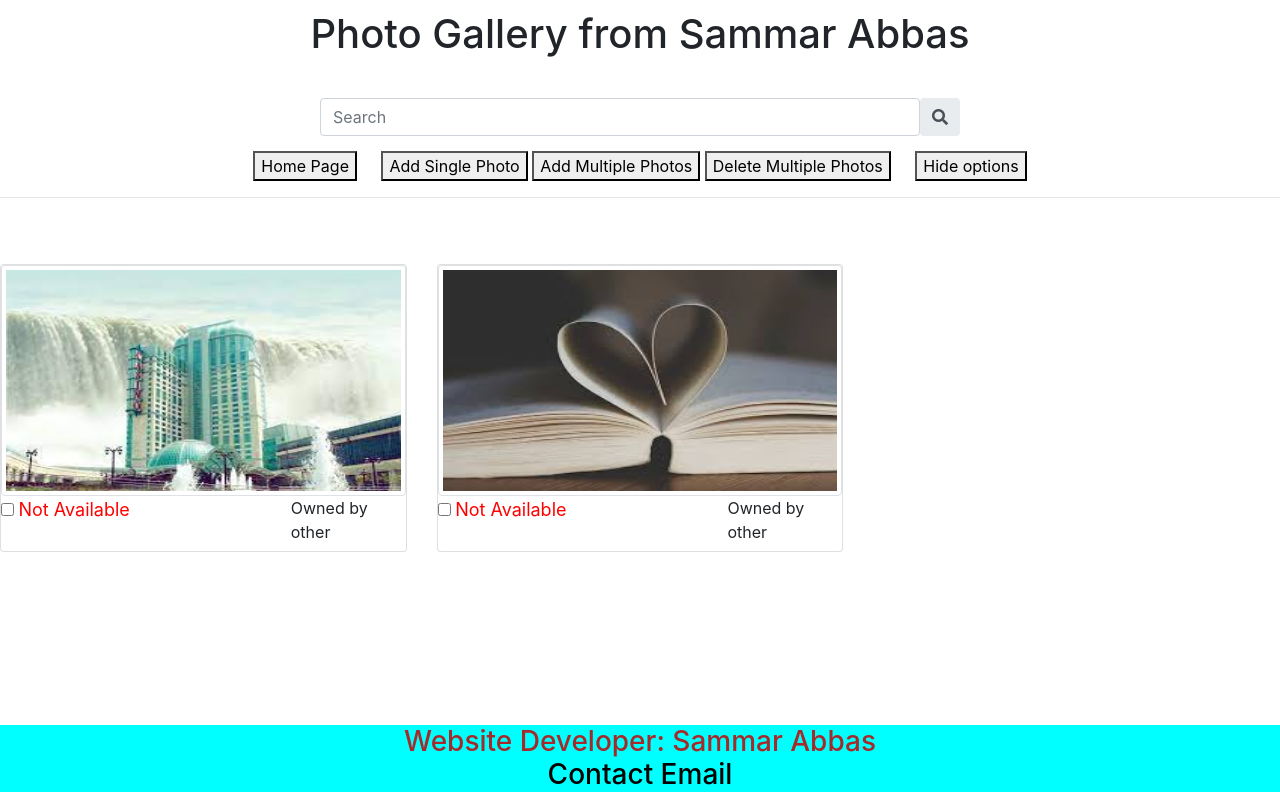
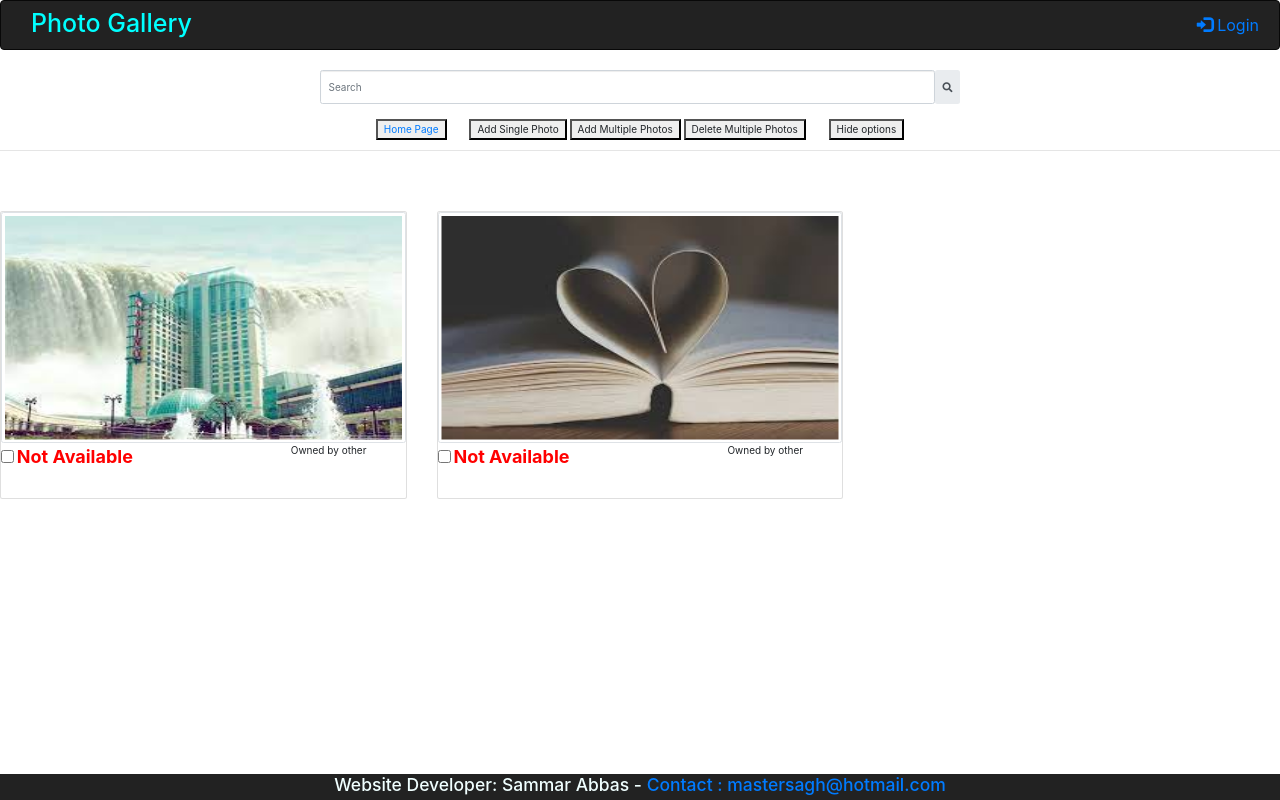
Before and after one commit to 8sagh8/DevInternChallenge, a Django app: page / in a window 1280 px wide. Run offline with Django 3.2, Linux system fonts and the light colour scheme; data comes from the database, SQL or seed files in the repository; both versions use the stored data as it was after the commit; some libraries are stand-ins or nearby versions.

Commit message:
update: Login and Logout

```diff
--- a/pictureApp/templates/pictureApp/sample.html
+++ b/pictureApp/templates/pictureApp/sample.html
@@ -1,20 +1,70 @@
 <!DOCTYPE html>
 <html>
     <head>
-        <meta charset="utf-8" />
+        <meta charset="utf-8">
         <meta http-equiv="X-UA-Compatible" content="IE=edge" />
         <meta name="viewport" content="width=device-width, initial-scale=1, shrink-to-fit=no" />
 
+        <link rel="stylesheet" href="https://maxcdn.bootstrapcdn.com/bootstrap/3.4.1/css/bootstrap.min.css">
         <link rel="stylesheet" href="https://maxcdn.bootstrapcdn.com/bootstrap/4.0.0/css/bootstrap.min.css" integrity="sha384-Gn5384xqQ1aoWXA+058RXPxPg6fy4IWvTNh0E263XmFcJlSAwiGgFAW/dAiS6JXm" crossorigin="anonymous">
         <link rel="stylesheet" href="../../static/pictureApp/styles.css">
         <link rel="stylesheet" href="https://pro.fontawesome.com/releases/v5.10.0/css/all.css" integrity="sha384-AYmEC3Yw5cVb3ZcuHtOA93w35dYTsvhLPVnYs9eStHfGJvOvKxVfELGroGkvsg+p" crossorigin="anonymous"/>
 
 
+
         <title>{% block title %}{% endblock %}</title>
     </head>
     <body>
+        <nav class="navbar navbar-inverse">
+            <a  href="#" style="position: absolute; color:aqua; font-size: larger; padding-left: 20px;"><h1>Photo Gallery</h1></a>
+
+            {% if isSignIn %}
+                <a href="{% url 'pictureApp:logout' %}" style="font-size: medium; position: absolute; right: 20px">
+                    <span class="glyphicon glyphicon-user"></span> Logout
+                </a>
+            {% else %}
+
+                <a href="#"  data-toggle="modal" data-target="#exampleModal"
+                    style="font-size: medium; position: absolute; right: 20px">
+                    {% if isValidEntry %}
+                        <span style="color: aqua;">Invalid username OR password</span>
+                    {% endif %}
+                    <span class="glyphicon glyphicon-log-in"></span> Login
+                </a>
+            {% endif %}
+        </nav>
+
+        <!-- Modal -->
+        <div class="modal fade" id="exampleModal" tabindex="-1" role="dialog" aria-labelledby="exampleModalLabel" aria-hidden="true">
+            <div class="modal-dialog" role="document">
+                <div class="modal-content">
+                    <div class="modal-header">
+                    <h5 class="modal-title" id="exampleModalLabel">LogIn Page</h5>
+                    <button type="button" class="close" data-dismiss="modal" aria-label="Close">
+                        <span aria-hidden="true">&times;</span>
+                    </button>
+                    </div>
+                    <div class="modal-body">
+                        <form method="POST" action="{% url 'pictureApp:login' %}">
+                            {% csrf_token %}
+                            <div class="form-group">
+                            <label for="exampleInputEmail1">Username</label>
+                            <input type="text" name="username" class="form-control" id="exampleInputEmail1" aria-describedby="emailHelp" placeholder="Enter Username">
+                            </div>
+                            <div class="form-group">
+                            <label for="exampleInputPassword1">Password</label>
+                            <input type="password" name="password" class="form-control" id="exampleInputPassword1" placeholder="Password">
+                            </div>
+
+                            <button type="submit" class="btn btn-primary">Submit</button>
+                        </form>
+                    </div>
+                </div>
+            </div>
+        </div>
+
         <div style="text-align: center;">
-            <h1 id="headingStyle" style="margin-top: 10px;" >Photo Gallery from Sammar Abbas</h1>
+
             <form action="{% url 'pictureApp:searchPhoto' %}" method="POST">
                 {% csrf_token %}
                 <div class="input-group rounded" style="width: 50%; margin-left: 25%; margin-bottom: 15px;" >
@@ -57,11 +107,11 @@
         {% endblock %}
 
         <!-- Footer -->
-        <div class="fixed-bottom" style="text-align: center;">
-            <footer style="background-color:aqua;">
-                <h3 style="color: brown;">Website Developer: Sammar Abbas<br>
-                <a href="mailto:mastersagh@hotmail.com" style="color: black;">Contact Email</a></h3>
-            </footer>
+        <div class="navbar-inverse" style="position:absolute; bottom: 0; width: 100%;
+                    color: white; text-align: center; margin-top: 50px;">
+
+            <h3 style="color:azure;">Website Developer: Sammar Abbas -
+            <a href="mailto:mastersagh@hotmail.com"">Contact : mastersagh@hotmail.com</a></h3>
         </div>
         <script src="https://code.jquery.com/jquery-3.2.1.min.js"></script>
 
--- a/pictureApp/urls.py
+++ b/pictureApp/urls.py
@@ -12,4 +12,6 @@ urlpatterns = [
     path('deleteMultiPhoto/', views.deleteMultiPhoto, name="deleteMultiPhoto"),
     path('searchPhoto/', views.searchPhoto, name="searchPhoto"),
     path('statusChange/<_id>', views.statusChange, name="statusChange"),
+    path('logout', views.logout, name="logout"),
+    path('login', views.login, name="login"),
 ]
--- a/pictureApp/views.py
+++ b/pictureApp/views.py
@@ -1,19 +1,29 @@
 from django.shortcuts import render, redirect
+from django.contrib.auth.models import User, auth
 from django.http import HttpResponse
 from .models import *
 import os
 
 from .form import *
 
+
+
+#Function to know SignIn or Not
+def isSignIn(request):
+    returning_value = True
+    if "AnonymousUser" == str(request.user):
+        returning_value = False
+    return returning_value
+
 #Function to get Current User's Photo and others Public Only
 def currentPhoto(request):
     photoList = []
-    currentUser = (request.user)
+    currentUser = str(request.user)     #name of current user
     photo=Photo.objects.all()
 
     for p in photo:
         temp = []
-        if str(currentUser) == p.user:
+        if currentUser == p.user:
             temp.append(True)
             temp.append(p)
             photoList.append(temp)
@@ -27,7 +37,7 @@ def currentPhoto(request):
 
 # Create your views here.
 def index(request):
-    auth_person = request.user
+    is_sign_in = isSignIn(request)  #get is signed in
 
     if request.method == "POST":
         form=ImageForm(data=request.POST,files=request.FILES)
@@ -44,6 +54,7 @@ def index(request):
     return render(request,"pictureApp/index.html", {
         "photo":photoList,
         "form": form,
+        "isSignIn": is_sign_in
         })
 
 # Create your views here.
@@ -63,6 +74,7 @@ def modifyPhoto(request, _id):
 # Persisting Photo title after modification
 def persistPhoto(request, _id):
     form=ImageForm()
+    is_sign_in = isSignIn(request)  #get is signed in
 
     if request.method == "POST":
         title = request.POST['newTitle']
@@ -74,7 +86,8 @@ def persistPhoto(request, _id):
 
     return redirect ("/", {
         "photo": photoList,
-        "form": form
+        "form": form,
+        "isSignIn": is_sign_in
     })
 
 
@@ -84,16 +97,20 @@ def deletePhoto(request, _id):
     file_path = 'static/photosFolder/' + str(photo_obj.image)   # get file full path
     os.remove(file_path)    # delete file from local folder
     photo_obj.delete()      # delete object data from database
+    is_sign_in = isSignIn(request)  #get is signed in
 
     form=ImageForm()
     photoList = currentPhoto(request)
 
     return redirect("/", {
         "photo": photoList,
-        "form": form
+        "form": form,
+        "isSignIn": is_sign_in
     })
 
 def deleteMultiPhoto(request):
+    is_sign_in = isSignIn(request)  #get is signed in
+
     print("~~~~~ I am In deleteMulti", flush=True )
     if request.method == 'POST':
         id_List = request.POST.getlist('data[]')
@@ -109,10 +126,12 @@ def deleteMultiPhoto(request):
 
     return redirect('/', {
         "photo": photoList,
-        "form": form
+        "form": form,
+        "isSignIn": is_sign_in
     })
 
 def searchPhoto(request):
+    is_sign_in = isSignIn(request)  #get is signed in
     search_value = None
     form=ImageForm()
     photoList = []
@@ -129,12 +148,14 @@ def searchPhoto(request):
 
     photoList.reverse()
 
-    return render(request, 'pictureApp/index.html', {
+    return redirect('/', {
         "photo": photoList,
         "form": form,
+        "isSignIn": is_sign_in
     })
 
 def statusChange(request, _id):
+    is_sign_in = isSignIn(request)  #get is signed in
     photo_obj = Photo.objects.get(id = eval(_id))
     if photo_obj.status == True:
         photo_obj.status = False
@@ -147,5 +168,45 @@ def statusChange(request, _id):
 
     return redirect('/', {
         "photo": photoList,
-        "form": form
+        "form": form,
+        "isSignIn": is_sign_in
     })
+
+### Log out View
+def logout(request):
+    auth.logout(request)            # logout
+    is_sign_in = isSignIn(request)  # get is signed in
+    form=ImageForm()
+    photoList = currentPhoto(request)
+
+    return redirect('/', {
+        "photo": photoList,
+        "form": form,
+        "isSignIn": is_sign_in
+    })
+
+### Login View
+def login(request):
+    isValidEntry= False
+    if request.method == 'POST':
+        username = request.POST['username']
+        password = request.POST['password']
+
+        user = auth.authenticate(username = username, password = password)
+
+        if user is not None:
+            auth.login(request, user)
+
+        else:
+            isValidEntry = True
+
+    is_sign_in = isSignIn(request)  # get is signed in
+    form=ImageForm()
+    photoList = currentPhoto(request)
+
+    return render(request, 'pictureApp/index.html', {
+        "photo": photoList,
+        "form": form,
+        "isSignIn": is_sign_in,
+        "isValidEntry": isValidEntry,
+    })
```
Also changed, not shown: pictureApp/templates/pictureApp/delete_modify.html (deleted, +0 -22 lines), db.sqlite3, static/photosFolder/p7.jfif (deleted).
